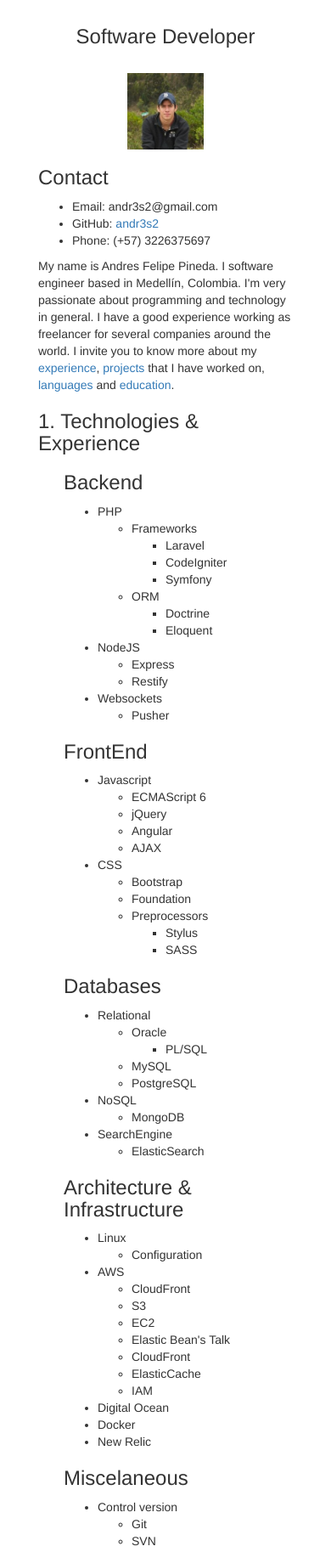
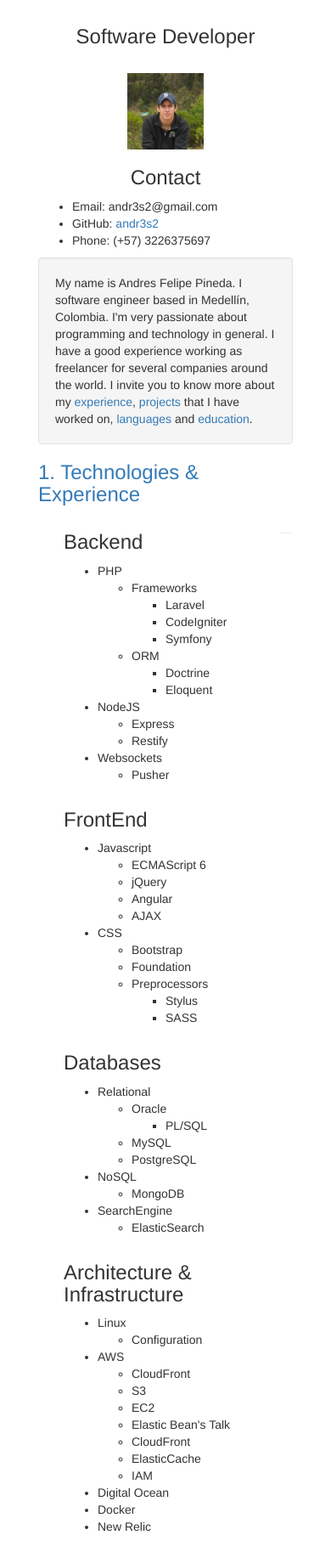
Before and after one commit to afpinedac/afpinedac.github.io, a website: page index.html in a window 390 px wide. Shown: the top 1827 px of the page at 85% size. Drawn offline with nearby package versions, Linux system fonts and the light colour scheme.

Commit message:
Improved styling

```diff
--- a/index.html
+++ b/index.html
@@ -21,7 +21,7 @@
                 </center>
             </div>
             <div>
-                <h3>Contact</h3>
+                <center><h3>Contact</h3></center>
                 <ul>
                     <li>Email: andr3s2@gmail.com</li>
                     <li>GitHub: <a href="https://github.com/andr3s2" target="_blank">andr3s2</a></li>
@@ -33,7 +33,7 @@
 
             <div>
                 <div>
-                    <p>
+                    <p class="well">
                         My name is Andres Felipe Pineda. I software engineer based in Medellín, Colombia. I'm very
                         passionate about programming and technology in general.
                         I have a good experience working as freelancer for several companies around the world.
@@ -44,10 +44,10 @@
                 </div>
 
 
-                <h3 id="experience">1. Technologies & Experience</h3>
+                <h3 id="experience" class="section">1. Technologies & Experience</h3>
 
                 <div class="col-sm-12">
-                    <div class="col-sm-4">
+                    <div class="col-sm-4 col-xs-12">
 
                         <h3>Backend</h3>
 
@@ -83,7 +83,7 @@
                         </ul>
 
                     </div>
-                    <div class="col-sm-4">
+                    <div class="col-sm-4 col-xs-12">
                         <h3>FrontEnd</h3>
 
                         <ul>
@@ -109,7 +109,7 @@
                             </li>
                         </ul>
                     </div>
-                    <div class="col-sm-4">
+                    <div class="col-sm-4 col-xs-12">
 
                         <h3>Databases</h3>
 
@@ -143,7 +143,7 @@
 
 
                 <div class="col-sm-12">
-                    <div class="col-sm-4">
+                    <div class="col-sm-4 col-xs-12">
 
                         <h3>Architecture & Infrastructure</h3>
                         <ul>
@@ -169,7 +169,7 @@
                         </ul>
 
                     </div>
-                    <div class="col-sm-4">
+                    <div class="col-sm-4 col-xs-12">
 
                         <h3>Miscelaneous</h3>
                         <ul>
@@ -212,7 +212,7 @@
                         </ul>
 
                     </div>
-                    <div class="col-sm-4">
+                    <div class="col-sm-4 col-xs-12">
 
                         <h3>Mobile</h3>
                         <ul>
@@ -229,7 +229,7 @@
 
             <div>
 
-                <h3 id="projects">2. Projects</h3>
+                <h3 id="projects" class="section">2. Projects</h3>
 
 
                 <table class="table">
@@ -279,9 +279,9 @@
                             <ul>
                                 <li>Refactored controllers and models in order to improve performance</li>
                                 <li>Set up new Relic in order to monitor the application performance and errors</li>
-                                <li>Implemented real times features (Chat, Duels) with Web Sockets using Pusher </li>
+                                <li>Implemented real times features (Chat, Duels) with Web Sockets using Pusher</li>
                                 <li>Moved assets from local one to AWS S3</li>
-                                <li>Improved API security </li>
+                                <li>Improved API security</li>
                             </ul>
                         </td>
                     </tr>
@@ -319,7 +319,9 @@
                                 <li>Created several plugins to manage/show the content of the application using the
                                     infuse.js plugin.
                                 </li>
-                                <li>Designed and implemented pixel perfect proofs of concept for several American newspapers.</li>
+                                <li>Designed and implemented pixel perfect proofs of concept for several American
+                                    newspapers.
+                                </li>
                                 <li>Read information from an API developed in JSP in order to integrate and add new
                                     functionalities in the Front-end.
                                 </li>
@@ -410,7 +412,7 @@
             <hr>
 
             <div>
-                <h3 id="languages">3. Languages</h3>
+                <h3 id="languages" class="section">3. Languages</h3>
 
                 <ul>
                     <li>English (Advanced)</li>
@@ -420,7 +422,7 @@
             </div>
 
             <div style="margin-bottom: 60px;">
-                <h3 id="education">4. Education</h3>
+                <h3 id="education" class="section">4. Education</h3>
 
                 <ul>
                     <li>Master in Systems and Informatics - National University of Colombia</li>
@@ -437,6 +439,10 @@
     table ul li {
         font-size: 14px;
     }
+
+    h3.section {
+        color: #337ab7;
+    }
 </style>
 
 
```
